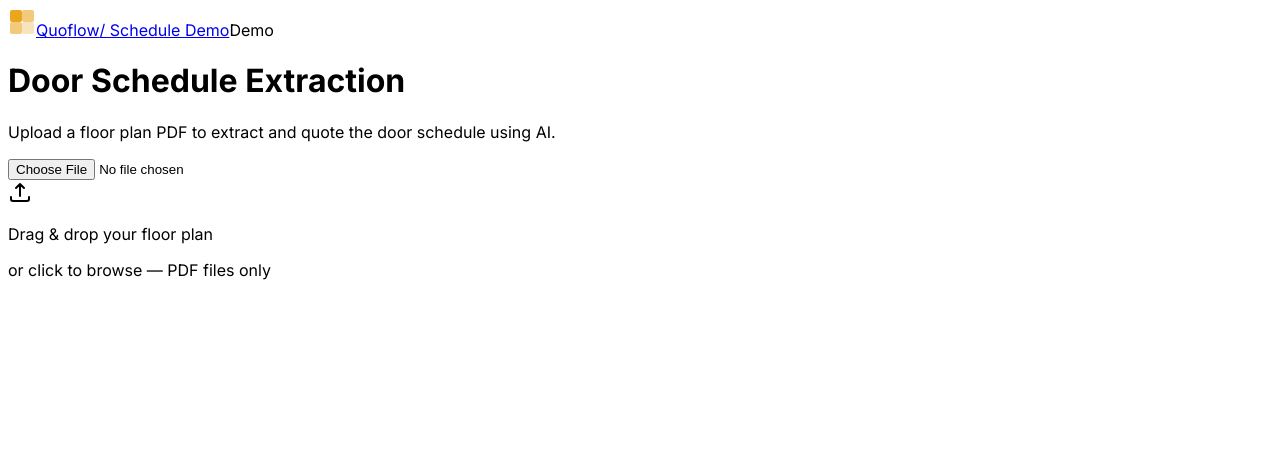
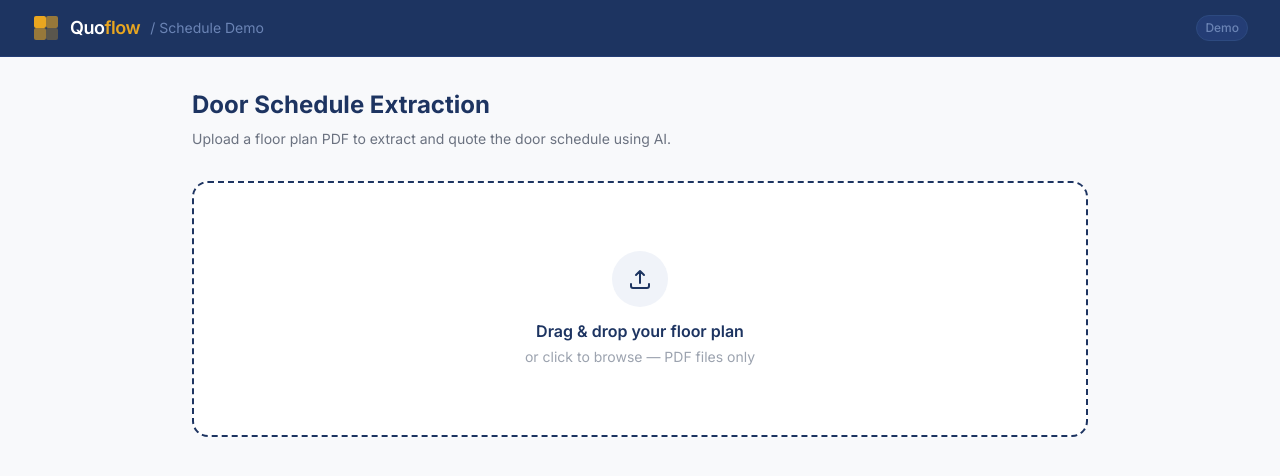
Before and after one commit to oliverjbunce-lgtm/quoflow-schedule-demo, a Next.js app: page / in a window 1280 px wide. Shown: the top 476 px of the page. Built offline with nearby package versions, Linux system fonts and the light colour scheme.

Commit message:
fix: move tailwindcss/postcss/autoprefixer to dependencies so Railway installs them

```diff
--- a/app/globals.css
+++ b/app/globals.css
@@ -1,13 +1,58 @@
+@tailwind base;
+@tailwind components;
+@tailwind utilities;
+
 @import url('https://fonts.googleapis.com/css2?family=Inter:wght@300;400;500;600;700&display=swap');
 
-*, *::before, *::after { box-sizing: border-box; }
+:root {
+  --navy: #1D3461;
+  --gold: #E9A620;
+}
+
+* {
+  box-sizing: border-box;
+}
 
 body {
-  font-family: 'Inter', system-ui, -apple-system, sans-serif;
-  -webkit-font-smoothing: antialiased;
+  font-family: 'Inter', system-ui, sans-serif;
+  background-color: #f8f9fb;
+  color: #111827;
 }
 
 /* Print styles */
 @media print {
-  .no-print { display: none !important; }
+  .no-print {
+    display: none !important;
+  }
+  body {
+    background: white;
+  }
+  .print-container {
+    max-width: 100% !important;
+    padding: 0 !important;
+  }
 }
+
+/* Editable cell hover */
+.editable-cell:hover {
+  background-color: #f0f3f9;
+}
+
+.editable-cell input,
+.editable-cell select {
+  width: 100%;
+  background: transparent;
+  border: none;
+  outline: none;
+  font-size: inherit;
+  font-family: inherit;
+  color: inherit;
+}
+
+.editable-cell input:focus,
+.editable-cell select:focus {
+  background: white;
+  border: 1px solid #E9A620;
+  border-radius: 4px;
+  padding: 2px 4px;
+}
--- a/app/layout.tsx
+++ b/app/layout.tsx
@@ -10,39 +10,19 @@ export default function RootLayout({ children }: { children: React.ReactNode })
   return (
     <html lang="en">
       <head>
-        {/* Tailwind CSS via CDN — no build step required */}
-        <script src="https://cdn.tailwindcss.com" />
-        <script
-          dangerouslySetInnerHTML={{
-            __html: `
-              tailwind.config = {
-                theme: {
-                  extend: {
-                    colors: {
-                      navy: { DEFAULT: '#1D3461', dark: '#142549', light: '#243d75' },
-                      gold: { DEFAULT: '#E9A620', dark: '#c98d1a' },
-                    },
-                    fontFamily: {
-                      sans: ['Inter', 'system-ui', 'sans-serif'],
-                    },
-                  }
-                }
-              }
-            `,
-          }}
-        />
         <link
           href="https://fonts.googleapis.com/css2?family=Inter:wght@300;400;500;600;700&display=swap"
           rel="stylesheet"
         />
       </head>
-      <body className="min-h-screen bg-slate-100 font-sans">
+      <body className="min-h-screen bg-[#f8f9fb]">
         {/* Nav */}
-        <header className="bg-[#1D3461] border-b border-[#243d75] sticky top-0 z-50 shadow-md">
-          <div className="max-w-6xl mx-auto px-4 sm:px-6">
+        <header className="no-print bg-[#1D3461] border-b border-[#243d75] sticky top-0 z-50">
+          <div className="max-w-7xl mx-auto px-4 sm:px-6 lg:px-8">
             <div className="flex items-center justify-between h-14">
-              <a href="/" className="flex items-center gap-2.5">
-                <svg width="28" height="28" viewBox="0 0 28 28" fill="none">
+              <a href="/" className="flex items-center gap-2.5 group">
+                {/* Geometric mark */}
+                <svg width="28" height="28" viewBox="0 0 28 28" fill="none" xmlns="http://www.w3.org/2000/svg">
                   <rect width="12" height="12" x="2" y="2" rx="2" fill="#E9A620" />
                   <rect width="12" height="12" x="14" y="2" rx="2" fill="#E9A620" opacity="0.6" />
                   <rect width="12" height="12" x="2" y="14" rx="2" fill="#E9A620" opacity="0.6" />
@@ -51,16 +31,20 @@ export default function RootLayout({ children }: { children: React.ReactNode })
                 <span className="text-white font-semibold text-lg tracking-tight">
                   Quo<span className="text-[#E9A620]">flow</span>
                 </span>
-                <span className="text-[#6b84b5] text-sm hidden sm:block">/ Schedule Demo</span>
+                <span className="text-[#6b84b5] text-sm font-normal hidden sm:block">
+                  / Schedule Demo
+                </span>
               </a>
-              <span className="text-[#6b84b5] text-xs font-medium px-2 py-1 rounded-full border border-[#2d4a80] bg-[#243d75]">
-                Demo
-              </span>
+              <div className="flex items-center gap-3">
+                <span className="text-[#6b84b5] text-xs font-medium px-2 py-1 rounded-full border border-[#2d4a80] bg-[#243d75]">
+                  Demo
+                </span>
+              </div>
             </div>
           </div>
         </header>
 
-        <main className="max-w-6xl mx-auto px-4 sm:px-6 py-8">
+        <main className="max-w-7xl mx-auto px-4 sm:px-6 lg:px-8 py-8">
           {children}
         </main>
       </body>
--- a/package.json
+++ b/package.json
@@ -9,10 +9,13 @@
     "lint": "next lint"
   },
   "dependencies": {
+    "autoprefixer": "^10.5.0",
     "next": "15.3.8",
     "pdfjs-dist": "^4.10.38",
+    "postcss": "^8.5.13",
     "react": "^19.0.0",
     "react-dom": "^19.0.0",
+    "tailwindcss": "^3.4.17",
     "uuid": "^11.0.0"
   },
   "devDependencies": {
--- /dev/null
+++ b/postcss.config.mjs
@@ -0,0 +1,9 @@
+/** @type {import('postcss').Config} */
+const config = {
+  plugins: {
+    tailwindcss: {},
+    autoprefixer: {},
+  },
+};
+
+export default config;
--- /dev/null
+++ b/tailwind.config.ts
@@ -0,0 +1,47 @@
+import type { Config } from 'tailwindcss';
+
+const config: Config = {
+  content: [
+    './pages/**/*.{js,ts,jsx,tsx,mdx}',
+    './components/**/*.{js,ts,jsx,tsx,mdx}',
+    './app/**/*.{js,ts,jsx,tsx,mdx}',
+  ],
+  theme: {
+    extend: {
+      colors: {
+        navy: {
+          DEFAULT: '#1D3461',
+          50: '#f0f3f9',
+          100: '#dde4f1',
+          200: '#c1cfe6',
+          300: '#96aed5',
+          400: '#6585be',
+          500: '#4467ab',
+          600: '#334f90',
+          700: '#2b4075',
+          800: '#273762',
+          900: '#1D3461',
+        },
+        gold: {
+          DEFAULT: '#E9A620',
+          50: '#fdf8ec',
+          100: '#fbeecc',
+          200: '#f6da94',
+          300: '#f0c15b',
+          400: '#eba830',
+          500: '#E9A620',
+          600: '#c97e14',
+          700: '#a75d14',
+          800: '#884817',
+          900: '#713c17',
+        },
+      },
+      fontFamily: {
+        sans: ['Inter', 'system-ui', 'sans-serif'],
+      },
+    },
+  },
+  plugins: [],
+};
+
+export default config;
```
Also changed, not shown: 2 other files (tests, documents, lock files or other folders).
